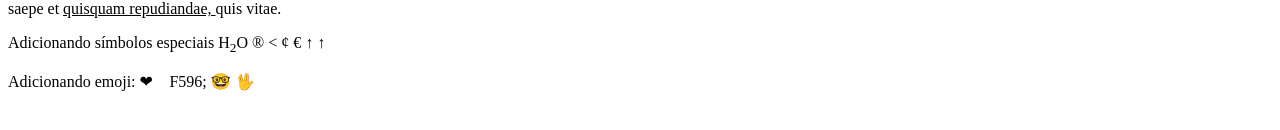
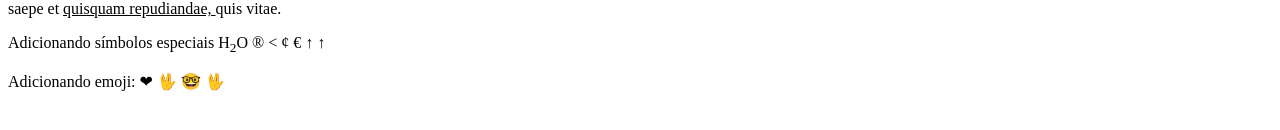
Before and after one commit to jkocssis/cursoVideo, a plain HTML site: page index.html in a window 1280 px wide. Shown: the part 254-384 px from the top of the page. Drawn offline with Linux system fonts and the light colour scheme.

Commit message:
Update index.html
adicionou um x ao codigo &#x1F913; para indicar hexadecimal

```diff
--- a/index.html
+++ b/index.html
@@ -30,7 +30,7 @@
     <p>
         Adicionando emoji:
         &#x2764;
-        &#1F596;
+        &#x1F596;
 
         &#x1F913;
         &#x1F596;
```
